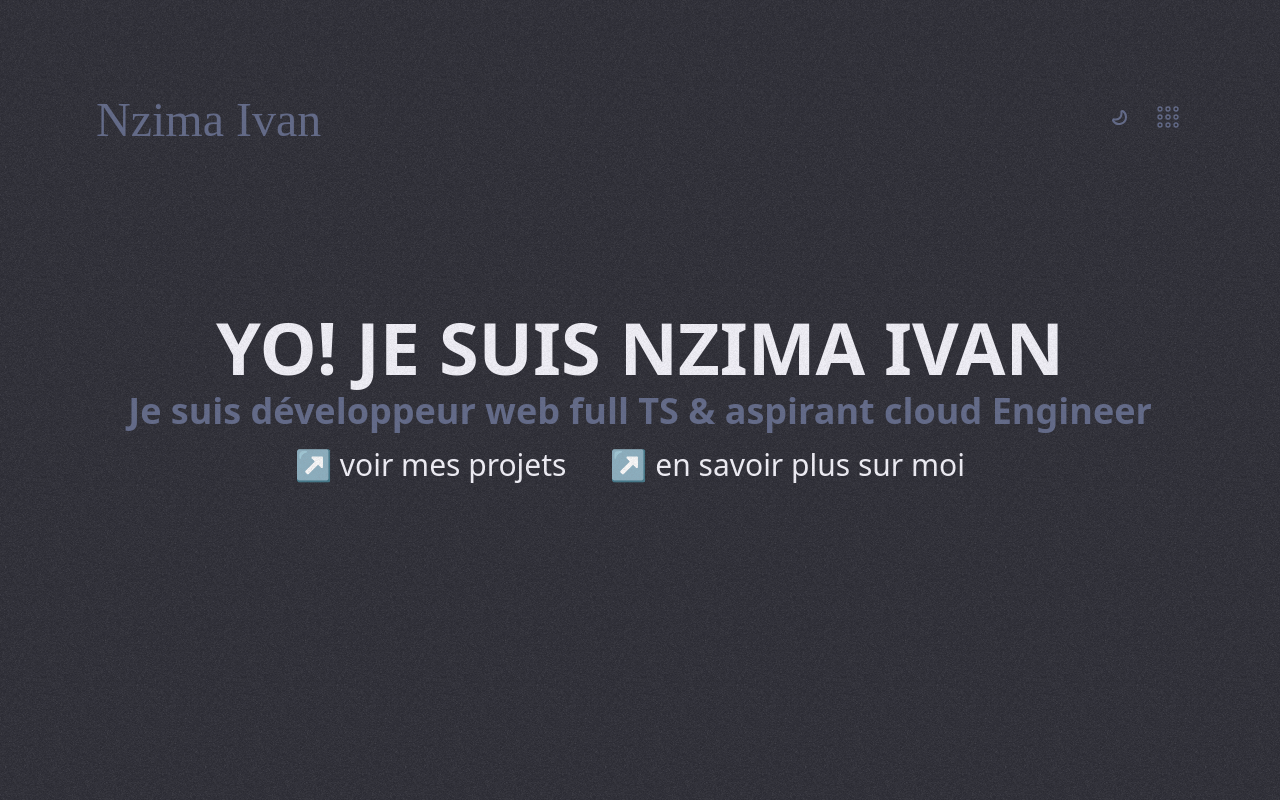
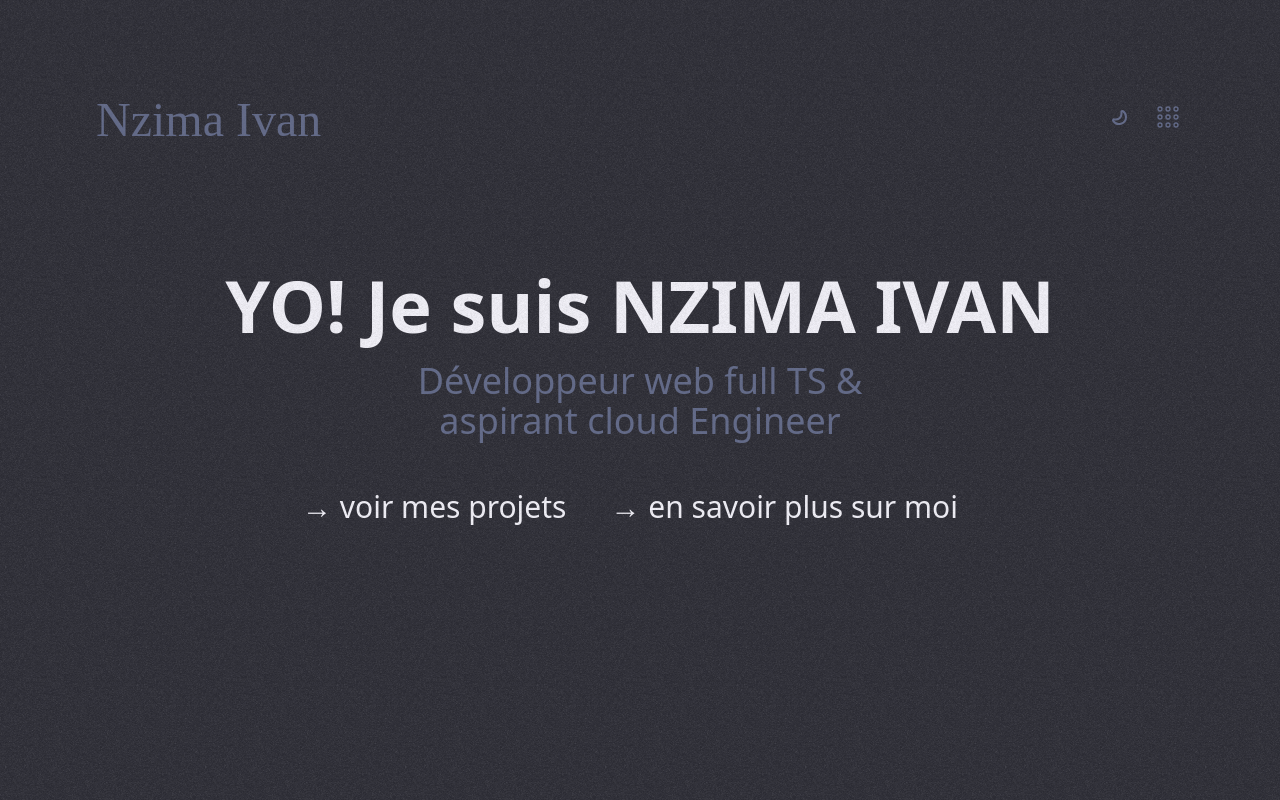
Before and after one commit to IvanFranck/portfolio-v2, a Nuxt app: page / in a window 1280 px wide. Built offline with nearby package versions, Linux system fonts and the light colour scheme; a web font is replaced by a local one.

Commit message:
home page

```diff
--- a/assets/css/tailwind.css
+++ b/assets/css/tailwind.css
@@ -18,11 +18,15 @@
     body {
         @apply bg-background text-stroke-primary dark:text-stroke-primary-foreground;
     }
+
+    #home .underline-link {
+        @apply sm:text-left !text-center;
+    }
 }
 
 @layer components {
     .heading-h1 {
-        @apply text-4xl md:text-5xl lg:text-7xl font-extrabold uppercase text-stroke-primary dark:text-stroke-primary-foreground;
+        @apply text-4xl md:text-5xl lg:text-7xl font-extrabold text-stroke-primary dark:text-stroke-primary-foreground;
     }
     .heading-h2 {
         @apply text-2xl lg:text-5xl md:text-4xl font-extrabold;
@@ -37,4 +41,16 @@
         stroke-miterlimit: 10;
         display: block;
     }
+
+    .underline-link .link-underline{
+        @apply w-full relative h-[1px] lg:h-[2px] bg-stroke-primary dark:bg-stroke-primary-foreground mt-1
+        origin-bottom-right -translate-x-[101%];
+    }
+    .underline-link .link {
+        @apply lowercase font-thin text-base md:text-xl lg:text-3xl cursor-pointer;
+    }
+    .underline-link {
+        @apply overflow-hidden relative pr-5;
+    }
+
 }
--- a/components/AppUnderlineLink.vue
+++ b/components/AppUnderlineLink.vue
@@ -1,6 +1,9 @@
 <template>
     <div class="underline-link">
-        <div class="link-item__inner">
+        <div
+            :class="wrapperClass"
+            class="link-item__inner"
+        >
             <div @mouseenter="handleMenuhMouseEnter" @mouseleave="handleMenuhMouseLeave" class="link">
                 <NuxtLink class="link" :to="to" :target="external ? '_blank' : undefined"><slot/></NuxtLink>
             </div>
@@ -10,18 +13,13 @@
 </template>
 
 <script setup lang="ts">
+
 import {gsap} from "gsap";
 
 defineProps({
   to: { type: String, required: true },
   external: { type: Boolean, default: false },
-})
-
-onUpdated(() => {
-    gsap.fromTo(".link-item__inner",
-        {y: -100},
-        {y: 0, duration: 0.5, ease: "power4.out", stagger: 0.1}
-    )
+  wrapperClass: { type: String, required: false },
 })
 
 function handleMenuhMouseEnter(event: MouseEvent) {
@@ -39,16 +37,3 @@ function handleMenuhMouseLeave(event: MouseEvent) {
 }
 
 </script>
-
-<style scoped>
-.underline-link .link-underline{
-    @apply w-full relative h-[1px] lg:h-[2px] bg-stroke-primary dark:bg-stroke-primary-foreground mt-1
-    origin-bottom-right -translate-x-[101%];
-}
-.underline-link .link {
-    @apply lowercase font-thin text-base md:text-xl lg:text-3xl cursor-pointer;
-}
-.underline-link {
-    @apply overflow-hidden relative pr-5;
-}
-</style>
--- a/components/TheMenu.vue
+++ b/components/TheMenu.vue
@@ -1,34 +1,35 @@
 <template>
     <div
         class="fixed z-[2] top-0 left-0 min-h-screen w-screen bg-background dark:bg-background-foreground transition-all duration-200 ease-in-out"
+        id="menu"
     >
         <div class="w-full min-h-screen grid place-content-center">
             <!-- menu links -->
             <div>
                 <nav>
                     <ul class="flex flex-col items-center gap-6 list-none">
-                        <li class="text-left w-full">
+                        <li class="text-left w-full relative overflow-hidden">
                             <div class="link-item__inner">
                                 <h1 class="heading-h1 w-max hover:translate-x-3 transition">
                                     <NuxtLink to="/">Home</NuxtLink>
                                 </h1>
                             </div>
                         </li>
-                        <li class="text-left w-full">
+                        <li class="text-left w-full relative overflow-hidden">
                             <div class="link-item__inner">
                                 <h1 class="heading-h1 w-max hover:translate-x-3 transition">
                                     <NuxtLink to="/about">Projets</NuxtLink>
                                 </h1>
                             </div>
                         </li>
-                        <li class="text-left w-full">
+                        <li class="text-left w-full relative overflow-hidden">
                             <div class="link-item__inner">
                                 <h1 class="heading-h1 w-max hover:translate-x-3 transition">
                                     <NuxtLink to="/projects">À propos</NuxtLink>
                                 </h1>
                             </div>
                         </li>
-                        <li class="text-left w-full">
+                        <li class="text-left w-full relative overflow-hidden">
                             <div class="link-item__inner">
                                 <h1 class="heading-h1 w-max hover:translate-x-3 transition">
                                     <NuxtLink to="/contact">Contact</NuxtLink>
@@ -53,5 +54,12 @@
 </template>
 
 <script setup>
+import {gsap} from "gsap";
 
+onUpdated(() => {
+    gsap.fromTo("#menu .link-item__inner",
+        {y: -100},
+        {y: 0, duration: 0.5, ease: "power4.out", stagger: 0.1}
+    )
+})
 </script>
--- a/components/TheNavBar.vue
+++ b/components/TheNavBar.vue
@@ -2,7 +2,9 @@
     <header class="fixed w-full z-20 top-6 md:top-12 lg:top-24 left-0 right-0">
         <div class="w-full flex justify-between px-6 md:px-12 lg:px-24 items-center">
             <div role="logo" class="font-cursive text-primary md:text-5xl sm:text-4xl text-2xl">
-                Nzima Ivan
+                <NuxtLink to="/">
+                    Nzima Ivan
+                </NuxtLink>
             </div>
             <div>
                 <ul class="list-none flex items-center gap-6">
--- a/pages/index.vue
+++ b/pages/index.vue
@@ -1,25 +1,24 @@
 <template>
-    <div class="min-h-screen w-full grid place-content-center">
+    <div id="home" class="min-h-screen w-full grid place-content-center">
         <div>
-            <h1 class="heading-h1 text-center">
+            <h1 class="heading-h1 text-center home-block">
                 YO! Je suis <span class="uppercase">NZIMA Ivan</span>
             </h1>
-            <p class="text-primary dark:text-primary-foreground text-center font-semibold text-xl md:text-2xl lg:text-4xl mt-2">
-                Je suis développeur web full TS & </br> aspirant cloud Engineer
+            <p class="text-primary dark:text-primary-foreground text-center font-normal text-xl md:text-2xl lg:text-4xl mt-5 home-block">
+                Développeur web full TS & <br> aspirant cloud Engineer
             </p>
         </div>
 
-        <div class="mt-4 flex justify-center">
-            <ol class="list-none flex gap-6">
-
+        <div class="mt-12 flex justify-center">
+            <ol class="list-none flex sm:flex-row flex-col sm:gap-6 gap:4">
                 <li class="lowercase font-thin text-base md:text-xl lg:text-3xl">
-                    <AppUnderlineLink to="/projects">
-                        ↗ voir mes projets
+                    <AppUnderlineLink wrapper-class="home-block" to="/projects">
+                        → voir mes projets
                     </AppUnderlineLink>
                 </li>
                 <li class="lowercase font-thin text-base md:text-xl lg:text-3xl">
-                    <AppUnderlineLink to="/about">
-                        ↗ en savoir plus sur moi
+                    <AppUnderlineLink wrapper-class="home-block" to="/about">
+                        → en savoir plus sur moi
                     </AppUnderlineLink>
                 </li>
             </ol>
@@ -27,4 +26,30 @@
     </div>
 </template>
 
-<script setup></script>
+<script setup>
+import { gsap } from 'gsap';
+const { showMenu } = useMenu();
+const route = useRoute();
+
+function animateBlocks() {
+    gsap.fromTo("#home .home-block",
+        {y: -96, opacity: 0},
+        {y: 0, opacity: 1, duration: 0.5, ease: "power4.out", stagger: 0.1}
+    )
+}
+
+watch((showMenu), () => {
+    if (!showMenu.value && route.name === 'index') {
+        animateBlocks();
+    }
+})
+
+onMounted(() => {
+    animateBlocks();
+})
+
+onUpdated(() => {
+    console.log('home updated')
+})
+
+</script>
```
